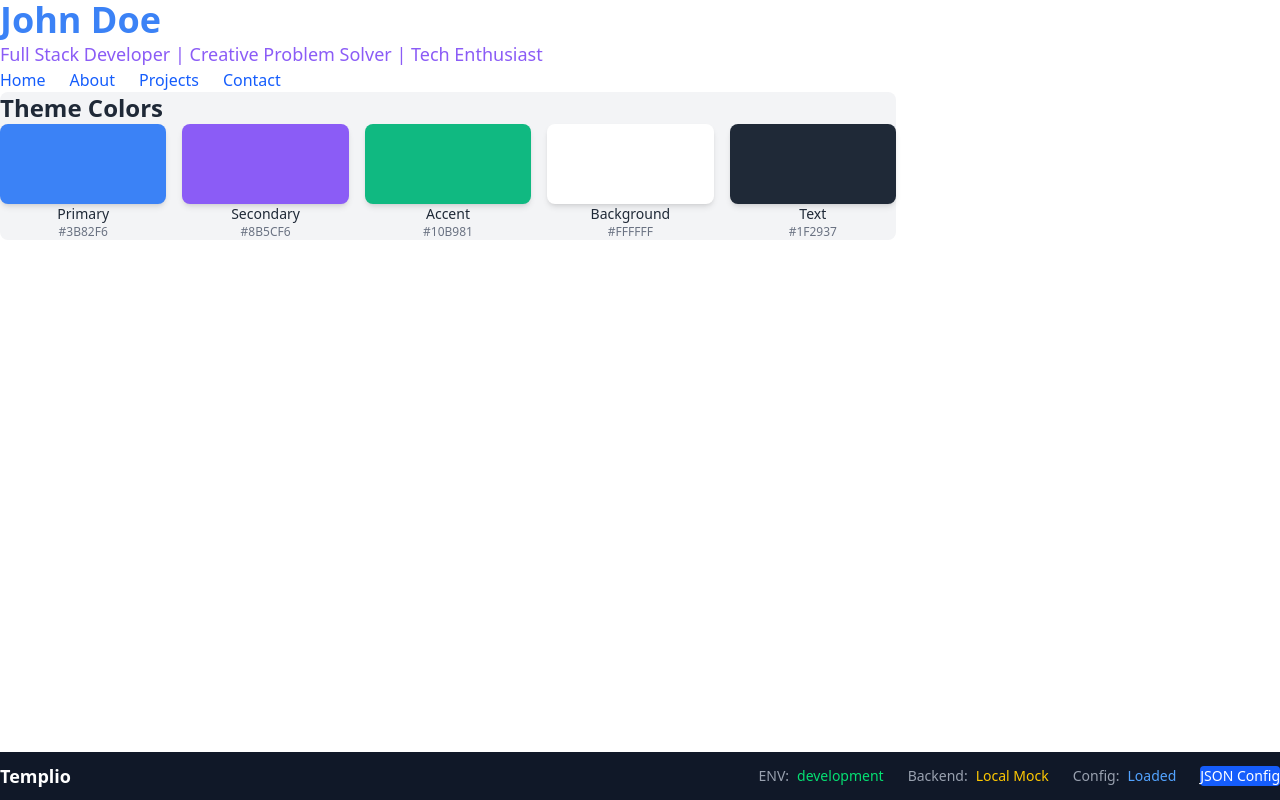
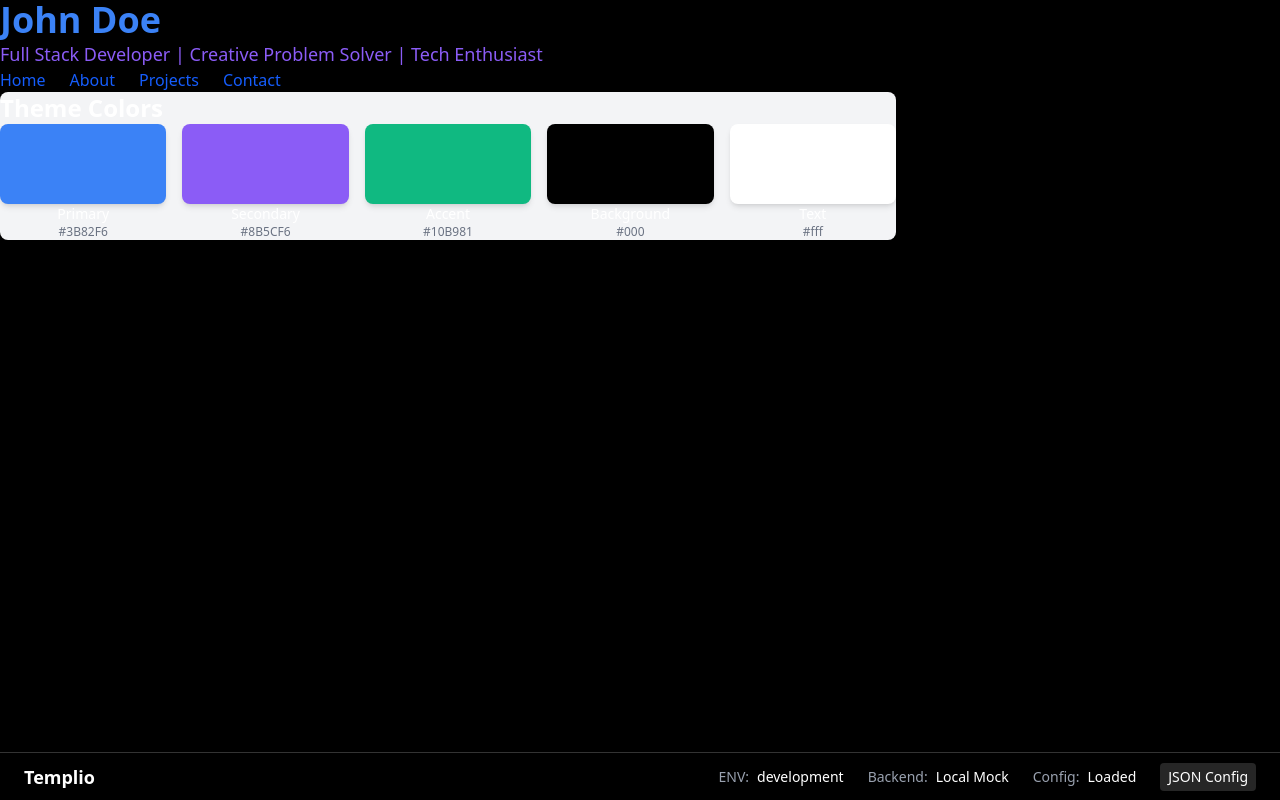
Before and after one commit to ayushrameja/templio, a React (Vite) app: page / in a window 1280 px wide. Built offline with nearby package versions, Linux system fonts and the light colour scheme.

Commit message:
Merge pull request #2 from ayushrameja/fix/styles
feat(debugBar): integrate Monaco editor for JSON editing and update styles

```diff
--- a/package.json
+++ b/package.json
@@ -10,6 +10,7 @@
     "preview": "vite preview"
   },
   "dependencies": {
+    "@monaco-editor/react": "^4.7.0",
     "@tailwindcss/vite": "^4.1.17",
     "react": "^19.2.0",
     "react-dom": "^19.2.0",
--- a/public/portfolio.json
+++ b/public/portfolio.json
@@ -23,7 +23,7 @@
     "primary": "#3B82F6",
     "secondary": "#8B5CF6",
     "accent": "#10B981",
-    "background": "#FFFFFF",
-    "text": "#1F2937"
+    "background": "#000",
+    "text": "#fff"
   }
 }
--- a/src/components/DebugBar.tsx
+++ b/src/components/DebugBar.tsx
@@ -20,42 +20,39 @@ export function DebugBar() {
   return (
     <>
       <div
-        className="fixed bottom-0 left-0 right-0 bg-gray-900 text-white shadow-lg z-40"
-        style={{ height: '6vh' }}
+        className="fixed bottom-0 left-0 right-0 bg-black/90 backdrop-blur-lg text-white border-t border-white/20 shadow-lg z-40"
+        style={{ height: '6vh', padding: '0 1.5rem' }}
       >
-        <div className="flex items-center justify-between h-full px-6">
-          <div className="font-bold text-lg">Templio</div>
-
-          <div className="flex items-center gap-6">
-            <div className="flex items-center gap-2">
-              <span className="text-gray-400 text-sm">ENV:</span>
-              <span className="text-green-400 text-sm font-medium">
+        <div className="flex items-center justify-between h-full px-3 py-2 sm:px-4 md:px-6">
+          <div className="font-bold text-sm sm:text-base md:text-lg">
+            Templio
+          </div>
+          <div className="flex items-center gap-2 sm:gap-4 md:gap-6">
+            <div className="hidden sm:flex items-center gap-1 md:gap-2">
+              <span className="text-gray-400 text-xs md:text-sm">ENV:</span>
+              <span className="text-xs md:text-sm font-medium">
                 {import.meta.env.MODE}
               </span>
             </div>
-
-            <div className="flex items-center gap-2">
+            <div className="hidden md:flex items-center gap-2">
               <span className="text-gray-400 text-sm">Backend:</span>
-              <span className="text-yellow-400 text-sm font-medium">
-                Local Mock
-              </span>
+              <span className="text-sm font-medium">Local Mock</span>
             </div>
-
-            <div className="flex items-center gap-2">
+            <div className="hidden lg:flex items-center gap-2">
               <span className="text-gray-400 text-sm">Config:</span>
-              <span className="text-blue-400 text-sm font-medium">Loaded</span>
+              <span className="text-sm font-medium">Loaded</span>
             </div>
-
             <button
               onClick={() => setShowJsonEditor(true)}
-              className="px-4 py-1.5 bg-blue-600 hover:bg-blue-700 rounded text-sm font-medium transition-colors"
+              className="bg-white/15 hover:bg-white/10 rounded text-xs sm:text-sm font-medium transition-colors cursor-pointer"
+              style={{ padding: '0.25rem 0.5rem' }}
             >
-              JSON Config
+              <span className="hidden sm:inline">JSON Config</span>
+              <span className="sm:hidden">Config</span>
             </button>
           </div>
         </div>
       </div>
-
       {showJsonEditor && (
         <JSONEditorPopup
           jsonData={portfolioData}
--- a/src/components/JSONEditorPopup.tsx
+++ b/src/components/JSONEditorPopup.tsx
@@ -1,4 +1,5 @@
 import { useState } from 'react';
+import Editor from '@monaco-editor/react';
 import type { PortfolioData } from '../types/portfolio';
 
 interface JSONEditorPopupProps {
@@ -25,52 +26,84 @@ export function JSONEditorPopup({
       onClose();
     } catch (err) {
       setError(
-        `Invalid JSON format: ${err instanceof Error ? err.message : 'Please check your syntax.'}`
+        `Invalid JSON format: ${
+          err instanceof Error ? err.message : 'Please check your syntax.'
+        }`
       );
     }
   };
 
   return (
     <div
-      className="fixed inset-0 bg-black bg-opacity-50 flex items-center justify-center z-50"
+      className="fixed inset-0 bg-black/70 backdrop-blur-sm flex items-center justify-center z-50"
       onClick={onClose}
     >
       <div
-        className="bg-white rounded-lg shadow-xl max-w-4xl w-full max-h-[80vh] flex flex-col"
+        className="bg-[#1e1e1e] rounded-lg shadow-2xl max-w-4xl w-full h-[80vh] flex flex-col border border-[#3e3e3e]"
         onClick={(e) => e.stopPropagation()}
       >
-        <div className="flex items-center justify-between p-4 border-b">
-          <h2 className="text-xl font-bold text-gray-900">
+        <div
+          className="flex items-center justify-between border-b border-[#3e3e3e] bg-[#252526] shrink-0"
+          style={{ padding: '0.5rem 0.75rem' }}
+        >
+          <h2 className="text-sm font-semibold text-[#cccccc]">
             JSON Configuration Editor
           </h2>
           <button
             onClick={onClose}
-            className="text-gray-500 hover:text-gray-700 text-2xl leading-none"
+            className="text-[#cccccc] hover:text-white hover:bg-white/10 w-8 h-8 flex items-center justify-center rounded transition-colors"
+            title="Close"
           >
             ×
           </button>
         </div>
 
-        <div className="flex-1 overflow-auto p-4">
-          <textarea
+        <div className="flex-1 overflow-hidden bg-[#1e1e1e] relative min-h-0">
+          <Editor
+            height="100%"
+            defaultLanguage="json"
             value={editedJson}
-            onChange={(e) => setEditedJson(e.target.value)}
-            className="w-full h-full min-h-[400px] font-mono text-sm p-4 border rounded-lg focus:outline-none focus:ring-2 focus:ring-blue-500 text-gray-900"
-            spellCheck={false}
+            onChange={(value) => setEditedJson(value || '')}
+            theme="vs-dark"
+            options={{
+              minimap: { enabled: false },
+              fontSize: 14,
+              lineNumbers: 'on',
+              scrollBeyondLastLine: false,
+              automaticLayout: true,
+              tabSize: 2,
+              wordWrap: 'on',
+              formatOnPaste: true,
+              formatOnType: true,
+              padding: { top: 16, bottom: 16 },
+              scrollbar: {
+                verticalScrollbarSize: 10,
+                horizontalScrollbarSize: 10,
+              },
+            }}
           />
-          {error && <div className="mt-2 text-red-600 text-sm">{error}</div>}
+          {error && (
+            <div className="absolute bottom-4 left-4 right-4 text-[#f48771] text-sm bg-[#5a1d1d] border border-[#be1100] px-3 py-2 rounded shadow-lg">
+              {error}
+            </div>
+          )}
         </div>
 
-        <div className="flex items-center justify-end gap-3 p-4 border-t">
+        <div
+          className="flex items-center justify-end gap-3 border-t border-[#3e3e3e] bg-[#252526] shrink-0"
+          style={{ padding: '0.5rem 0.75rem' }}
+        >
           <button
             onClick={onClose}
-            className="px-4 py-2 text-gray-700 bg-gray-100 hover:bg-gray-200 rounded-lg font-medium"
+            className="text-[#cccccc] bg-[#3e3e3e] hover:bg-[#505050] rounded text-sm transition-colors cursor-pointer"
+            style={{ padding: '0.25rem 0.5rem' }}
           >
             Close
           </button>
           <button
             onClick={handleSave}
-            className="px-4 py-2 text-white bg-blue-600 hover:bg-blue-700 rounded-lg font-medium"
+            className="text-white bg-[#0e639c] hover:bg-[#1177bb] rounded text-sm transition-colors cursor-pointer"
+            style={{ padding: '0.25rem 0.5rem' }}
           >
             Save Changes
           </button>
```
Also changed, not shown: 1 other file (tests, documents, lock files or other folders).
